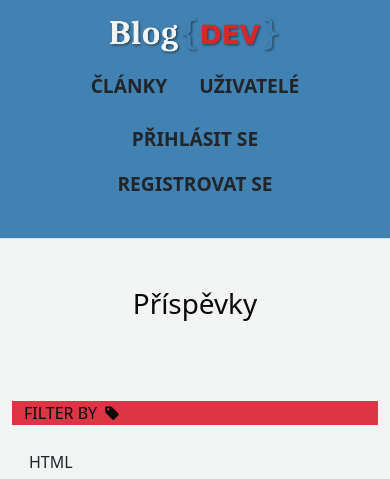
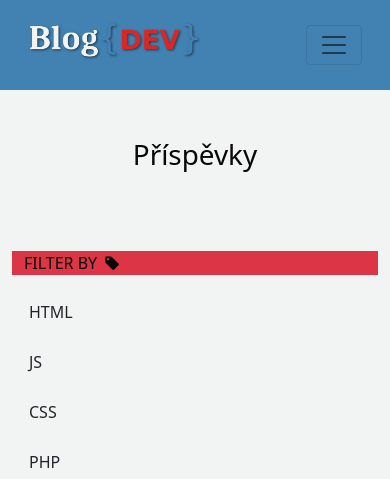
Before and after one commit to Michael86868/BLOG-Symfony, a Symfony app: template templates/post/index.html.twig in a window 390 px wide. Shown: the top 479 px of the page. Run offline with Twig, Linux system fonts and the light colour scheme; the template is opened without the code that fills it: most values are stand-ins (such as "Sample title", 1, 10 or a date in 2020); some libraries are stand-ins or nearby versions.

Commit message:
Added responsive elements for navigation menu

```diff
--- a/templates/base.html.twig
+++ b/templates/base.html.twig
@@ -14,33 +14,35 @@
     <title>{% block title %}Blog{% endblock %}</title>
 </head>
 <body>
-<header class="p-3 mb-3 border-bottom bg-navbar">
+<nav class="navbar navbar-expand-lg navbar-light bg-navbar p-3 mb-3">
     <div class="container">
-        <div class="d-flex flex-wrap align-items-center justify-content-center justify-content-lg-start">
-            <a href="{{ path('app_homepage') }}" class="d-flex align-items-center mb-2 mb-lg-0 text-dark text-decoration-none">
-                <img src="{{ asset('images/logo.png') }}" alt="" height="40">
-            </a>
-
-            <ul class="nav col-12 col-lg-auto me-lg-auto mb-2 justify-content-center mb-md-0">
+        <a href="{{ path('app_homepage') }}" class="navbar-brand mb-2 mb-lg-0">
+            <img src="{{ asset('images/logo.png') }}" alt="" height="40">
+        </a>
+        <button class="navbar-toggler" type="button" data-bs-toggle="collapse" data-bs-target="#navbarSupportedContent" aria-controls="navbarSupportedContent" aria-expanded="false" aria-label="Toggle navigation">
+            <span class="navbar-toggler-icon"></span>
+        </button>
+        <div class="collapse navbar-collapse" id="navbarSupportedContent">
+            <ul class="navbar-nav me-auto mb-2 mb-lg-0">
                 <li><a href="{{ path('post_index') }}" class="nav-link px-3 link-dark fw-bolder">články</a></li>
                 <li><a href="{{ path('user_index') }}" class="nav-link px-3 link-dark fw-bolder">uživatelé</a></li>
                 {% if is_granted('ROLE_ADMIN') %}
                     <li><a href="{{ path('approval') }}" class="nav-link px-3 link-dark fw-bolder">administrace</a></li>
                 {% endif %}
             </ul>
-            <ul class="col-12 col-lg-auto mb-3 mb-lg-0 me-lg-3 justify-content-center nav">
+            <ul class="navbar-nav ">
                 {% if app.user %}
-                    <li><span class="nav-link px-3 link-dark fw-bolder pt-1">{{ app.user.username }}</span></li>
-                    <li><img src="{{ asset('images/avatars/av.jpg') }}" alt="" height="35" class="rounded-circle"></li>
-                    <li><a href="{{ path('app_logout') }}" class="px-1 link-dark fw-bolder btn btn-dark text-light ms-4">Odhlásit se</a></li>
+                    <li class="nav-item"><span class="nav-link px-3 link-dark fw-bolder pt-1">{{ app.user.username }}</span></li>
+                    <li class="nav-item"><img src="{{ asset('images/avatars/av.jpg') }}" alt="" height="35" class="rounded-circle"></li>
+                    <li class="nav-item"><a href="{{ path('app_logout') }}" class="px-1 link-dark fw-bolder btn btn-dark text-light ms-4">Odhlásit se</a></li>
                 {% else %}
-                    <li><a href="{{ path('app_login') }}" class="nav-link px-3 link-dark fw-bolder">Přihlásit se</a></li>
-                    <li><a href="{{ path('app_register') }}" class="nav-link px-3 link-dark fw-bolder">Registrovat se</a></li>
+                    <li class="nav-item"><a href="{{ path('app_login') }}" class="nav-link px-3 link-dark fw-bolder">Přihlásit se</a></li>
+                    <li class="nav-item"><a href="{{ path('app_register') }}" class="nav-link px-3 link-dark fw-bolder">Registrovat se</a></li>
                 {% endif %}
             </ul>
         </div>
     </div>
-</header>
+</nav>
 {% block body %}{% endblock %}
 
 {% block javascripts %}
```
